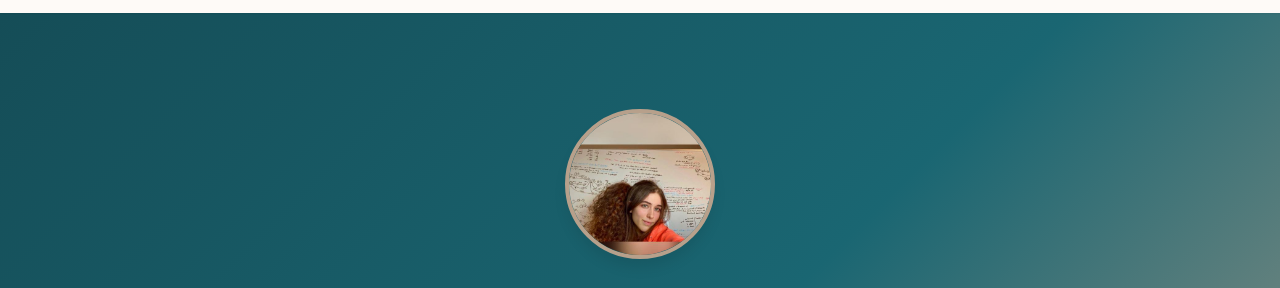
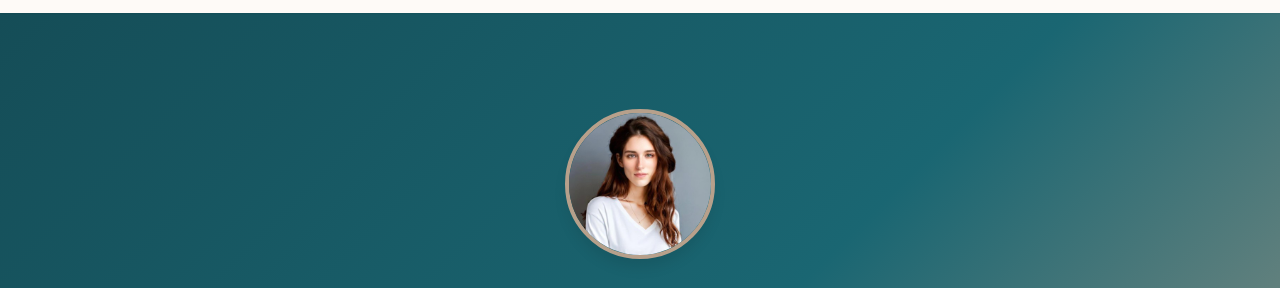
Before and after one commit to aalfaropizana/aalfaropizana.github.io, a website: page index.html in a window 1280 px wide. Shown: the part 57-345 px from the top of the page. Drawn offline with Linux system fonts and the light colour scheme.

Commit message:
Update index.html -profile pic

```diff
--- a/index.html
+++ b/index.html
@@ -36,7 +36,7 @@
       <div class="container">
         <div class="hero-content">
           <div class="hero-image">
-            <img src="assets/images/profile.jpg" alt="Ana Pizana" id="heroImage" />
+            <img src="assets/images/ana_linkdn_picture.jpeg" alt="Ana Pizana" id="heroImage" />
           </div>
           <h1 class="hero-title">
             <span id="heroGreeting"></span> <span class="highlight" id="heroName"></span>
```
